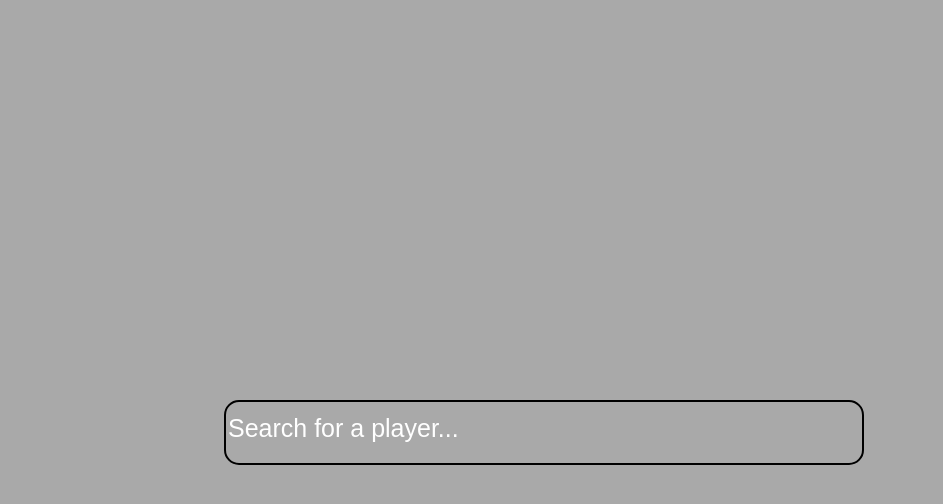
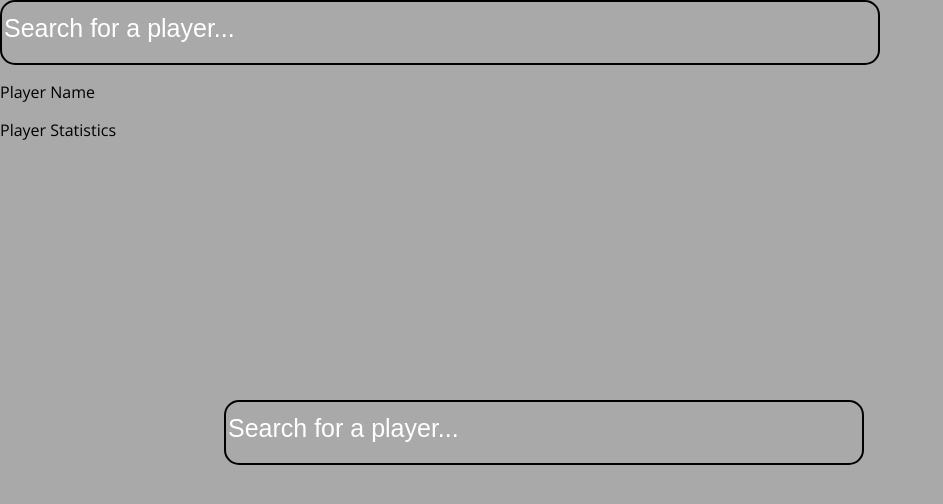
Before and after one commit to josh-choi94/ajax-project, a website: page index.html in a window 1280 px wide. Shown: the whole page, without its empty margins (0-943 px from the left). Drawn offline with nearby package versions, Linux system fonts and the light colour scheme.

Commit message:
html created for search page

```diff
--- a/index.html
+++ b/index.html
@@ -17,6 +17,7 @@
     <header></header>
     <main>
       <div class="container">
+        <div data-view="home-page" class="view hidden">
           <div class="content-row">
             <div class="content-wrapper">
               <input
@@ -29,6 +30,30 @@
             </div>
           </div>
         </div>
+      </div>
+      <div data-view="search-page">
+        <div class="container">
+          <div class="row">
+            <div class="column">
+              <input
+                type="search"
+                id="search"
+                name="search"
+                onsearch=""
+                placeholder="Search for a player..."
+              />
+            </div>
+            <div class="column">
+              <p>Player Name</p>
+            </div>
+          </div>
+          <div class="row">
+            <div class="lower-column">
+              <p>Player Statistics</p>
+            </div>
+          </div>
+        </div>
+      </div>
     </main>
     <script src="js/data.js"></script>
     <script src="js/main.js"></script>
```
Lines whose indentation alone changed are shown as unchanged.
